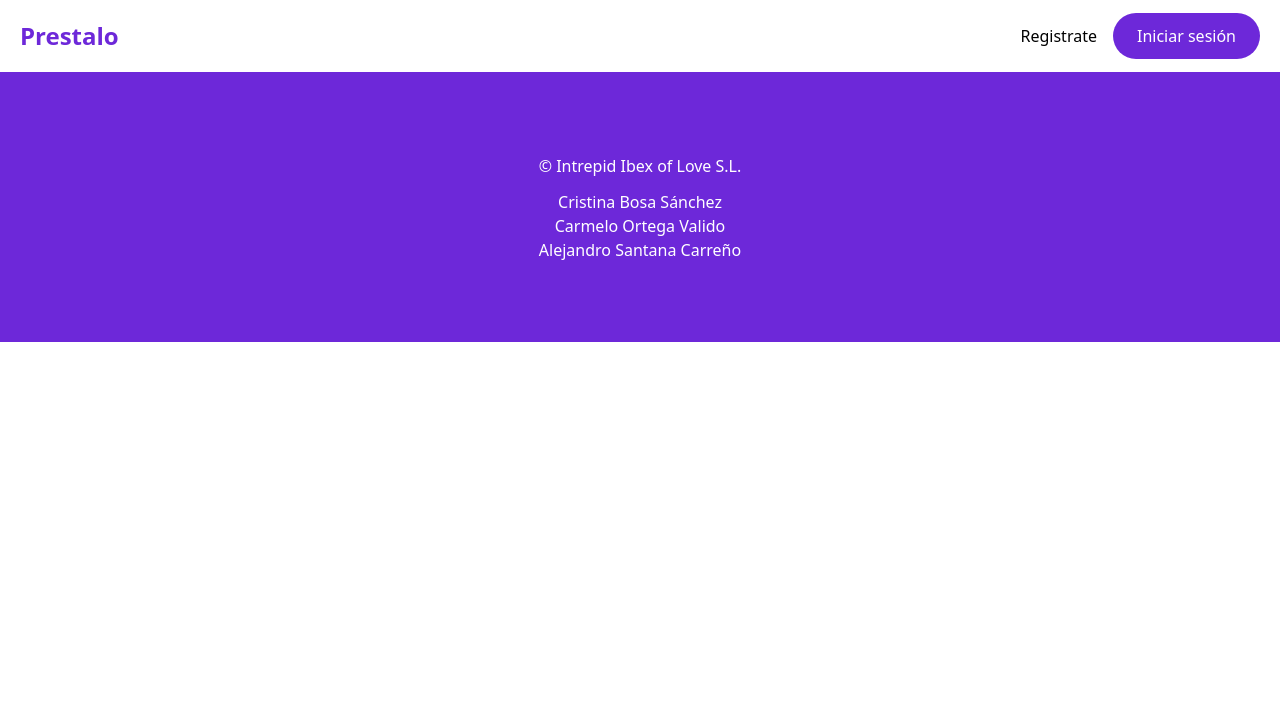
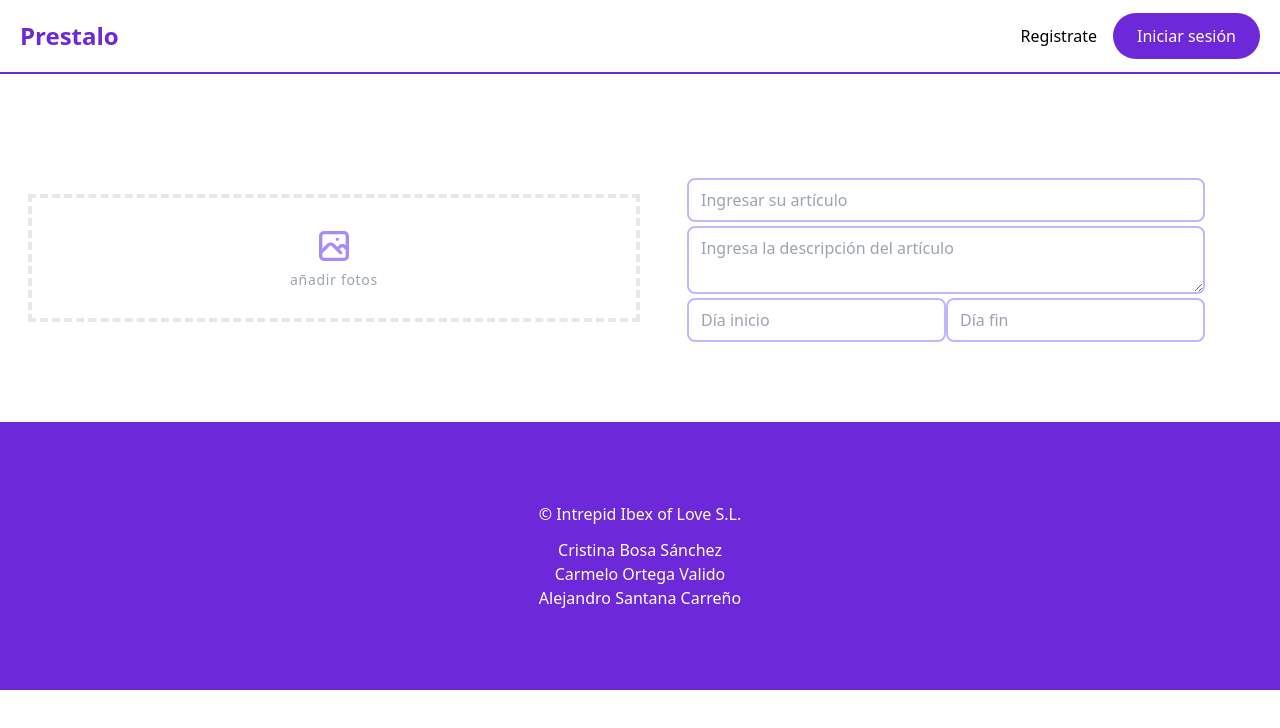
Before and after one commit to Intrepid-Ibex-of-Love/intrepid-front, an Angular app: page /new-post in a window 1280 px wide. Before the commit this address led to /. Shown: the top 728 px of the page. Built offline with nearby package versions, Linux system fonts and the light colour scheme.

Commit message:
Componente de crear articulo

```diff
--- a/src/app/app-routing.module.ts
+++ b/src/app/app-routing.module.ts
@@ -2,6 +2,7 @@ import { NgModule } from '@angular/core';
 import { RouterModule, Routes } from '@angular/router';
 import { BannerUserComponent } from './components/banner-user/banner-user.component';
 import { HomeComponent } from './views/home/home.component';
+import { UserPostProductComponent } from './views/users/user-post-product/user-post-product.component';
 import { UserProductsComponent } from './views/users/user-products/user-products.component';
 
 
@@ -14,6 +15,10 @@ const routes: Routes = [
   {
     path:'user-profile',
     component: UserProductsComponent
+  },
+  {
+    path:'new-post',
+    component: UserPostProductComponent
   }
 ];
 
--- /dev/null
+++ b/src/app/views/users/user-post-product/user-post-product.component.html
@@ -0,0 +1,29 @@
+<div class="container mx-auto py-20">
+    <div class="grid grid-cols-2 mt-5 mx-7">
+        <div class='flex items-center justify-center w-full'>
+            <label class='flex flex-col border-4 border-dashed w-full h-32 hover:bg-gray-100 hover:border-purple-300 group'>
+                <div class='flex flex-col items-center justify-center pt-7'>
+                    <svg class="w-10 h-10 text-purple-400 group-hover:text-purple-600" fill="none" stroke="currentColor" viewBox="0 0 24 24" xmlns="http://www.w3.org/2000/svg"><path stroke-linecap="round" stroke-linejoin="round" stroke-width="2" d="M4 16l4.586-4.586a2 2 0 012.828 0L16 16m-2-2l1.586-1.586a2 2 0 012.828 0L20 14m-6-6h.01M6 20h12a2 2 0 002-2V6a2 2 0 00-2-2H6a2 2 0 00-2 2v12a2 2 0 002 2z"></path></svg>
+                    <p class='lowercase text-sm text-gray-400 group-hover:text-purple-600 pt-1 tracking-wider'>Añadir fotos</p>
+                </div>
+                <input type='file' class="hidden" />
+            </label>
+        </div>
+
+        <div class='flex items-center justify-center w-full'>
+            <div class="grid grid-cols-1">
+                <input class="py-2 px-3 rounded-lg border-2 border-purple-300 mt-1 focus:outline-none focus:ring-2 focus:ring-purple-600 focus:border-transparent" type="text" placeholder="Ingresar su artículo"/>
+
+                <textarea class="py-2 px-3 rounded-lg border-2 border-purple-300 mt-1 focus:outline-none focus:ring-2 focus:ring-purple-600 focus:border-transparent" type="text" placeholder="Ingresa la descripción del artículo"></textarea>
+
+                <div class="grid grid-cols-2">
+                    <input class="py-2 px-3 rounded-lg border-2 border-purple-300 mt-1 focus:outline-none focus:ring-2 focus:ring-purple-600 focus:border-transparent" type="text" placeholder="Día inicio"/>
+
+                    <input class="py-2 px-3 rounded-lg border-2 border-purple-300 mt-1 focus:outline-none focus:ring-2 focus:ring-purple-600 focus:border-transparent" type="text" placeholder="Día fin"/>
+                </div>
+            </div>
+        </div>
+
+    </div>
+
+</div>
--- /dev/null
+++ b/src/app/views/users/user-post-product/user-post-product.component.ts
@@ -0,0 +1,15 @@
+import { Component, OnInit } from '@angular/core';
+
+@Component({
+  selector: 'app-user-post-product',
+  templateUrl: './user-post-product.component.html',
+  styleUrls: ['./user-post-product.component.css']
+})
+export class UserPostProductComponent implements OnInit {
+
+  constructor() { }
+
+  ngOnInit(): void {
+  }
+
+}
--- a/src/app/views/users/user-products/user-products.component.html
+++ b/src/app/views/users/user-products/user-products.component.html
@@ -1,10 +1,19 @@
 <div class="container mx-auto py-20">
-    <h1 class="text-xl text-purple-700 font-bold">Mis productos</h1>
-    <p>Se han encontrado un total de x productos</p>
+
+    <div>
+        <h1 class="text-xl text-purple-700 font-bold">Mis artículos</h1>
+        <p>Se han encontrado un total de x artículos</p>
+    </div>
+
+    <div>
+        <a class="bg-purple-700 rounded-full py-3 px-6 text-white" [routerLink]="['/new-post']">Subir nuevo artículo</a>
+    </div>
+
 
     <div class="flex flex-wrap content-between mt-20">
         <div class="bg-purple-200 rounded-lg pb-9">
             <img src="https://via.placeholder.com/300x150" class="rounded-t-lg">
+
             <div class="p-3">
                 <h2 class="font-bold text-purple-700 text-lg">Título del producto</h2>
                 <p>Descripcion del producto</p>
```
Also changed, not shown: src/app/app.module.ts (+6 -2 lines), src/app/views/users/user-post-product/user-post-product.component.css (added), 1 other file (tests, documents, lock files or other folders).
